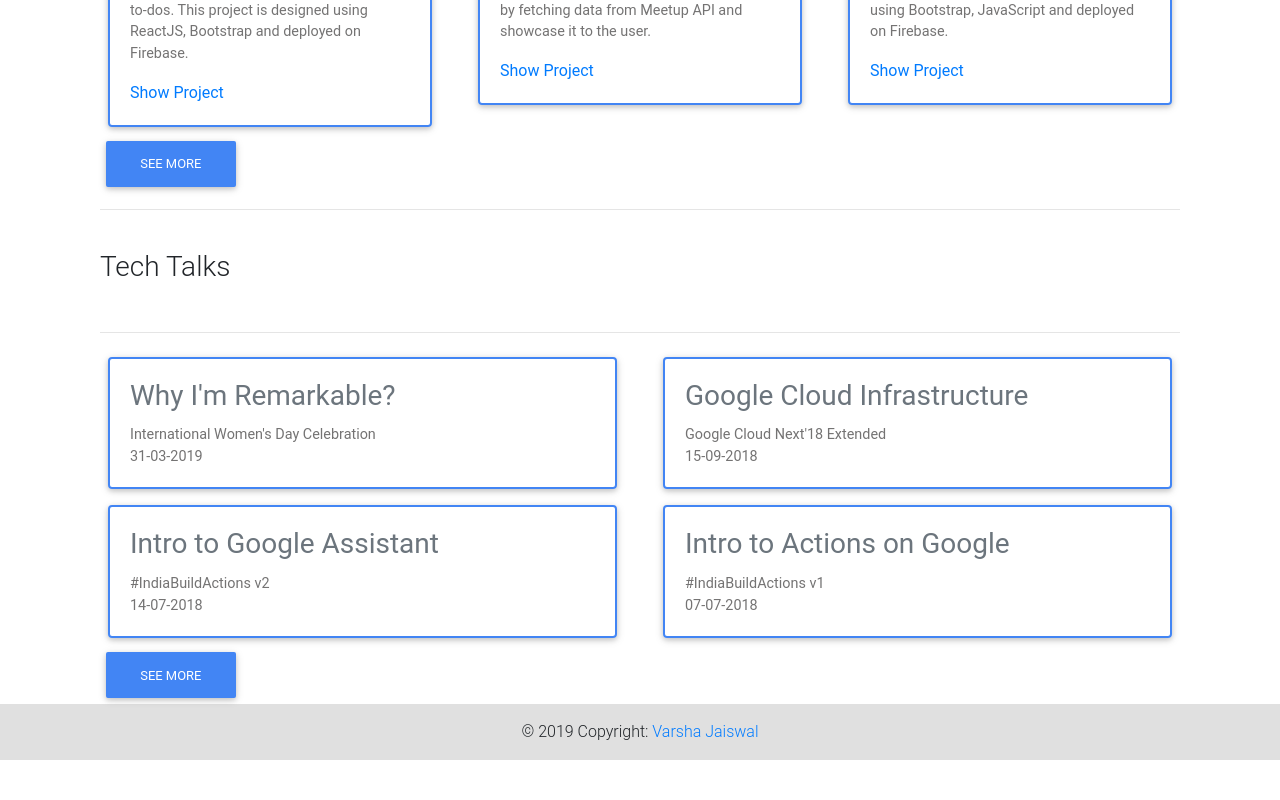
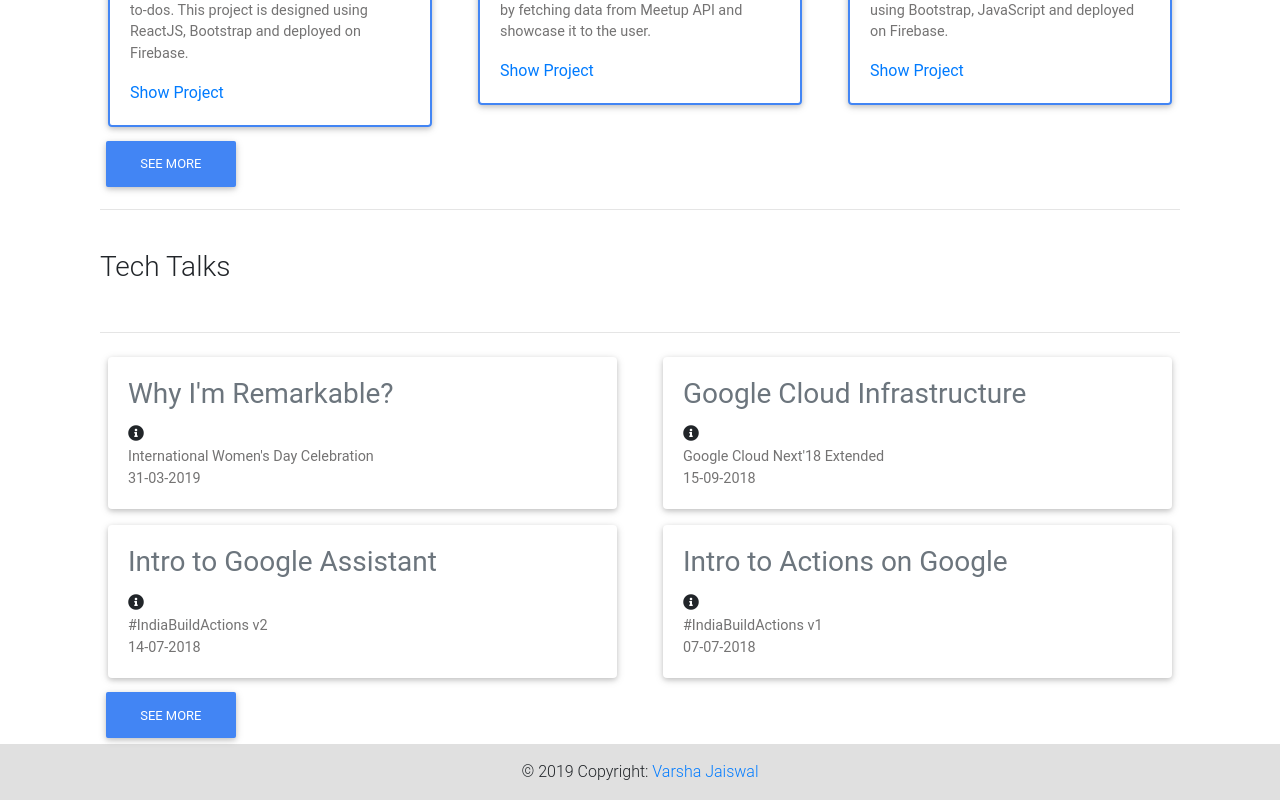
Before and after one commit to Varsha-Jaiswal/Varsha-Portfolio, a Vue app: page / in a window 1280 px wide. Shown: the part 1702-2502 px from the top of the page. Before the commit the page ends 2462 px from the top, so only its background shows below. Built offline with nearby package versions, Linux system fonts and the light colour scheme.

Commit message:
minor update

```diff
--- a/src/components/about/about.vue
+++ b/src/components/about/about.vue
@@ -8,7 +8,7 @@
                 <br><hr><br>
                 <p class="text-muted">{{ portfolioData.about }}</p><br>
                 <SocialLinks :portfolioData='{portfolioData}'></SocialLinks><br>
-                <a href="../../assets/resume/Varsha_Resume.pdf" class="btn btn-outline-primary" download="Varsha_Resume.pdf">Download Resume</a>
+                <a href="https://drive.google.com/file/d/14nnlVdbZw5S9s5Uajyn-n3jCblgweo6q/view?usp=sharing" class="btn btn-outline-primary">View Resume</a>
             </div>
             <div class="col-md-5">
                 <img src="../../assets/image/varsha.jpg" class="rounded-circle" width="50%" alt="" srcset="">
--- a/src/components/home/techtalks.vue
+++ b/src/components/home/techtalks.vue
@@ -5,11 +5,12 @@
         <br><hr>
         <div class="row" v-if="!showTalks">
             <div class="col-md-6" v-for="(item, i) in homePageTalks" :key="i">
-                <div class="card m-2 btn-outline-primary">
+                <div class="card m-2">
                     <div class="card-body">
                         <h3 class="card-title text-muted">
                             {{ item.title }}
                         </h3>
+                        <i class="fa fa-info-circle" aria-hidden="true"></i>
                         <p class="card-text">
                             {{ item.event }}<br>
                             {{ item.date }}
@@ -21,7 +22,7 @@
         <button class="btn btn-primary" v-if="showButton" item-align="right" v-on:click="ShowTalks">See more</button>
         <div class="row" v-if="showTalks">
             <div class="col-md-6" v-for="(item, i) in talksData.techtalks" :key="i">
-                <div class="card btn-outline-primary m-2">
+                <div class="card m-2">
                     <div class="card-body">
                         <h3 class="card-title text-muted">
                             {{ item.title }}
```
